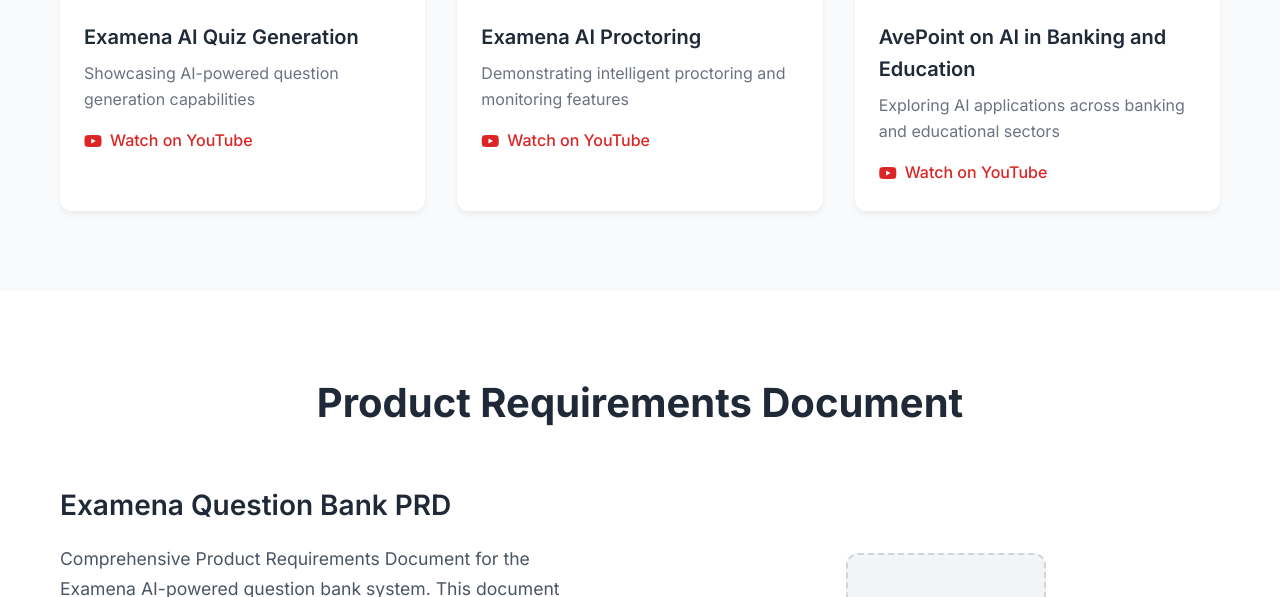
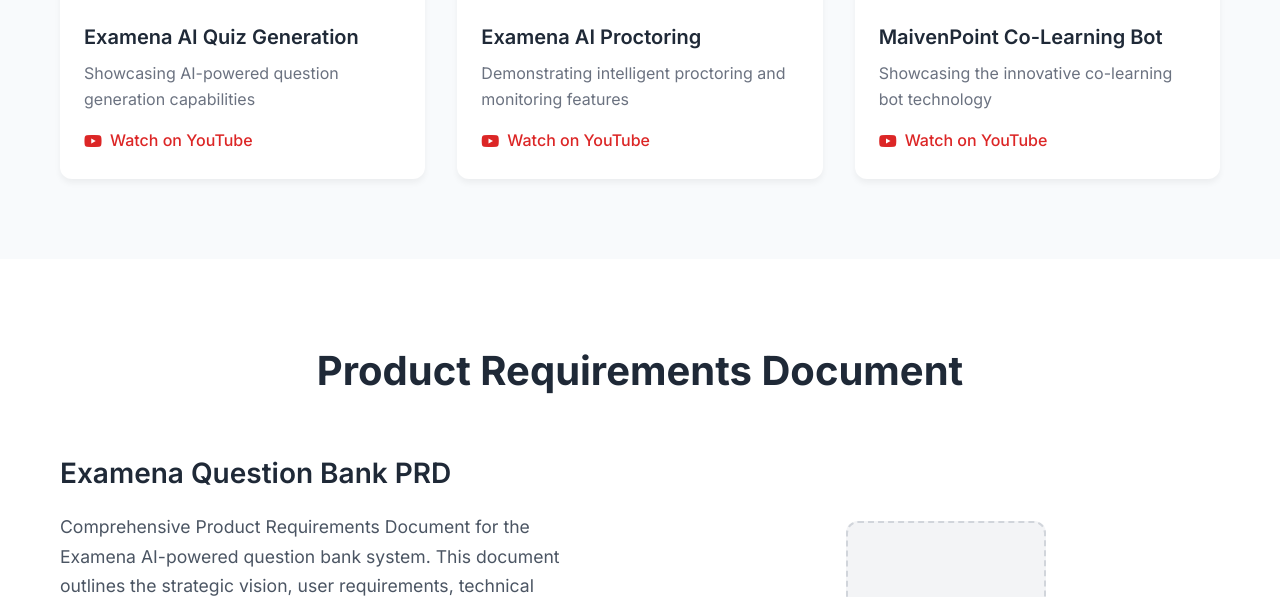
Before and after one commit to BayleeYX/Bayleefu.github.io, a plain HTML site: page index.html in a window 1280 px wide. Shown: the part 2912-3509 px from the top of the page. Drawn offline with Linux system fonts and the light colour scheme.

Commit message:
Add files via upload

```diff
--- a/index.html
+++ b/index.html
@@ -183,15 +183,15 @@
                 </div>
                 <div class="video-card">
                     <div class="video-thumbnail">
-                        <img src="https://img.youtube.com/vi/qE1xysUd-NM/maxresdefault.jpg" alt="Video Thumbnail" onerror="this.src='https://img.youtube.com/vi/qE1xysUd-NM/hqdefault.jpg'">
+                        <img src="https://img.youtube.com/vi/renKzK6f0IM/maxresdefault.jpg" alt="Video Thumbnail" onerror="this.src='https://img.youtube.com/vi/renKzK6f0IM/hqdefault.jpg'">
                         <div class="play-button">
                             <i class="fas fa-play"></i>
                         </div>
                     </div>
                     <div class="video-content">
-                        <h3>AvePoint on AI in Banking and Education</h3>
-                        <p>Exploring AI applications across banking and educational sectors</p>
-                        <a href="https://www.youtube.com/watch?v=qE1xysUd-NM" target="_blank" class="video-link">
+                        <h3>MaivenPoint Co-Learning Bot</h3>
+                        <p>Showcasing the innovative co-learning bot technology</p>
+                        <a href="https://www.youtube.com/watch?v=renKzK6f0IM" target="_blank" class="video-link">
                             <i class="fab fa-youtube"></i> Watch on YouTube
                         </a>
                     </div>
```
